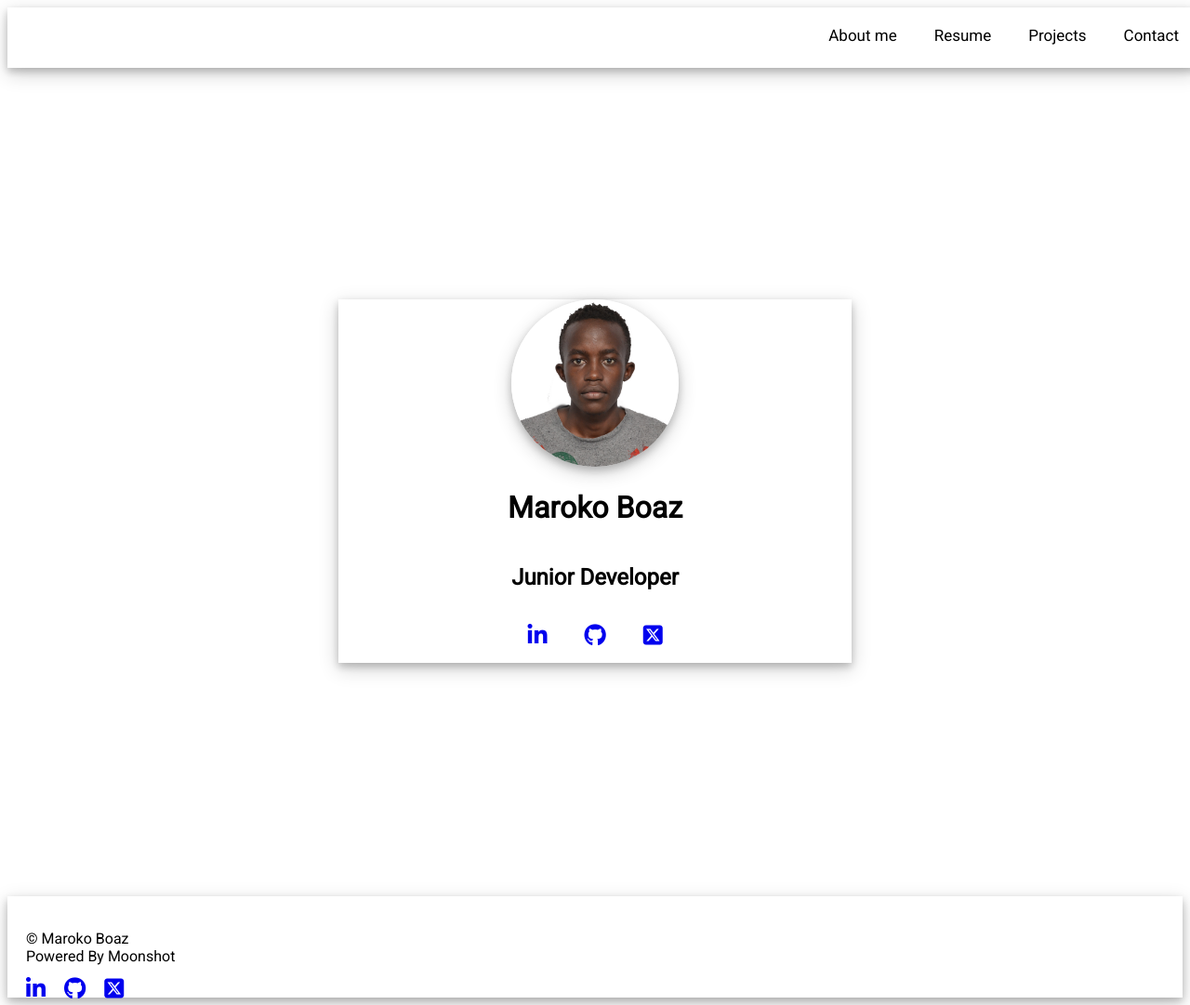
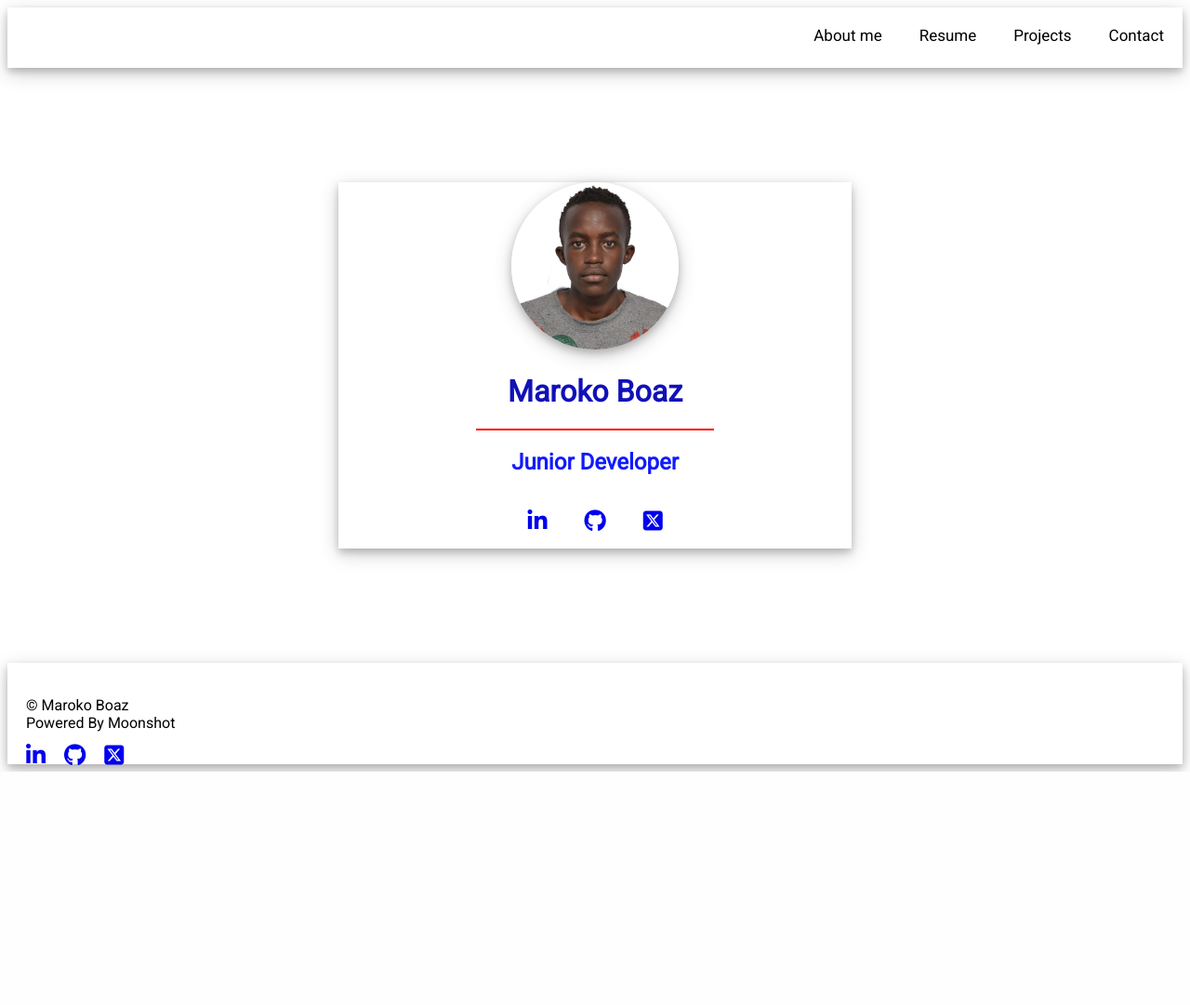
Before and after one commit to Boaz-Maroko/me, a Django app: page / in a window 1280 px wide. Shown: the whole page at 93% size. After the commit the page ends 830 px from the top, so only its background shows below. Run offline with Django 5.2, Linux system fonts and the light colour scheme; data comes from the database, SQL or seed files in the repository; both versions use the stored data as it was after the commit; some libraries are stand-ins or nearby versions.

Commit message:
version 1.0.0.2

```diff
--- a/core/models.py
+++ b/core/models.py
@@ -16,6 +16,8 @@ class Experience(models.Model):
     company_name = models.CharField(max_length=50)
     company_location = models.CharField(max_length=50)
     about = models.TextField()
+    start_date = models.DateField(default=timezone.now)
+    end_date = models.DateField(default=timezone.now)
 
 
 class Education(models.Model):
--- a/core/static/core/style.css
+++ b/core/static/core/style.css
@@ -4,6 +4,14 @@
 body {
     display: block;
     background-color: white;
+    position: relative;
+}
+h1 {
+    color: #1111b8;
+}
+
+h2 {
+    color: #111bfa;
 }
 
 footer {
@@ -12,7 +20,6 @@ footer {
     box-shadow: 0 4px 8px 0 rgba(0, 0, 0, 0.2), 0 6px 20px 0 rgba(0, 0, 0, 0.19);
     min-height: 10vh;
     padding: 20px 0 0 20px;
-    margin-top: 10%;
 }
 footer p {
     max-width: 20vw;
@@ -22,11 +29,11 @@ footer p {
     background-color: white;
     overflow: hidden;
     display: flex;
-    justify-content: flex-end;
+    justify-content: end;
     box-shadow: 0 4px 8px 0 rgba(0, 0, 0, 0.2), 0 6px 20px 0 rgba(0, 0, 0, 0.19);
     height: 65px;
-    margin-bottom: 10%;
-    position: fixed;
+    position: sticky;
+    top: 0;
     width: 100%;
 }
 
@@ -50,13 +57,15 @@ footer p {
 }
 .wrapper {
     display: flex;
+    flex-direction: column;
     justify-content: center;
     align-items: center;
     min-height: 80vh;
     min-width: 90vw;
-    max-height: 100vh;
-    max-width: 100vw;
-    padding-top: 15%;
+
+    h1 {
+        align-items: center;
+    }
 }
 .card {
     display: flex;
@@ -75,10 +84,12 @@ footer p {
     justify-content: center;
     padding: 20px;
     min-width: 40vw;
+    align-self: flex-start;
 }
 
 .socials i {
     padding: 0 20px 0 20px;
+    justify-content: flex-end;
 }
 .footer-icons {
     display: flex;
@@ -88,19 +99,21 @@ footer p {
     padding: 0 20px 0 0;
 }
 .experience {
-    margin: 10% 0 10% 0;
+    margin: 5% 0 5% 0;
     box-shadow: 0 4px 8px 0 rgba(0, 0, 0, 0.2), 0 6px 20px 0 rgba(0, 0, 0, 0.19);
     padding: 5%;
 
 }
 .education {
-    margin: 10% 0 10% 0;
+    margin: 5% 0 5% 0;
     box-shadow: 0 4px 8px 0 rgba(0, 0, 0, 0.2), 0 6px 20px 0 rgba(0, 0, 0, 0.19);
     padding: 5%;
 }
 .resume-page {
-    margin-top: 5%;
-    position: page;
+
+    h3 {
+        color: cyan;
+    }
 }
 .projects {
     margin: 10% 0 10% 0;
@@ -117,3 +130,16 @@ footer p {
     display: flex;
     flex-direction: column;
 }
+
+.resume-header {
+    position: sticky;
+    top: 65px;
+    background-color: white;
+}
+
+.divider {
+    color: red;
+    min-width: 20vw;
+    height: 0.2vh;
+    background-color: red;
+}
--- a/core/templates/core/about.html
+++ b/core/templates/core/about.html
@@ -13,6 +13,7 @@
         <div class="name">
             <h1>{{ detail.name }}</h1>
         </div>
+        <div class="divider"></div>
         <div>
             <h2>{{ detail.role }}</h2>
         </div>
--- a/core/templates/core/main_layout.html
+++ b/core/templates/core/main_layout.html
@@ -13,17 +13,13 @@
 <body>
 
 {% csrf_token %}
-
-<div class="row">
-    <div class="col-12">
     <div class="navbar">
         <a href="{% url "about" %}" id="about">About me</a>
         <a href="{% url "experience" %}" id="resume">Resume</a>
         <a href="{% url "professional" %}" id="projects">Projects</a>
         <a href="#" id="contact">Contact</a>
     </div>
-    </div>
-</div>
+
 
 
     <div class="wrapper">
--- a/core/templates/core/resume.html
+++ b/core/templates/core/resume.html
@@ -3,11 +3,11 @@
 {% block title %}Resume{% endblock %}
 
 {% block content %}
+    <h1>Resume</h1>
 
     <div class="resume-page">
-    <h1>Resume</h1>
 
-        <h2>Experience</h2>
+        <h2 class="resume-header">Experience</h2>
         {% for entry in experience_page %}
             <div class="experience">
                 <h3>{{ entry.position }}</h3>
@@ -18,7 +18,7 @@
             </div>
         {% endfor %}
 
-        <h2>Education</h2>
+        <h2 class="resume-header">Education</h2>
 
         {% for entry in education_page %}
             <div class="education">
--- a/mywebsite/settings.py
+++ b/mywebsite/settings.py
@@ -28,7 +28,8 @@ DEBUG = True
 ALLOWED_HOSTS = [
     '127.0.0.1',
     'localhost',
-    'https://kit.fontawesome.com/'
+    'https://kit.fontawesome.com/',
+    'boazmaroko.pythonanywhere.com'
 ]
 
 
```
Also changed, not shown: core/migrations/0011_experience_end_date_experience_start_date.py (added), db.sqlite3. Lines whose indentation alone changed are shown as unchanged.
